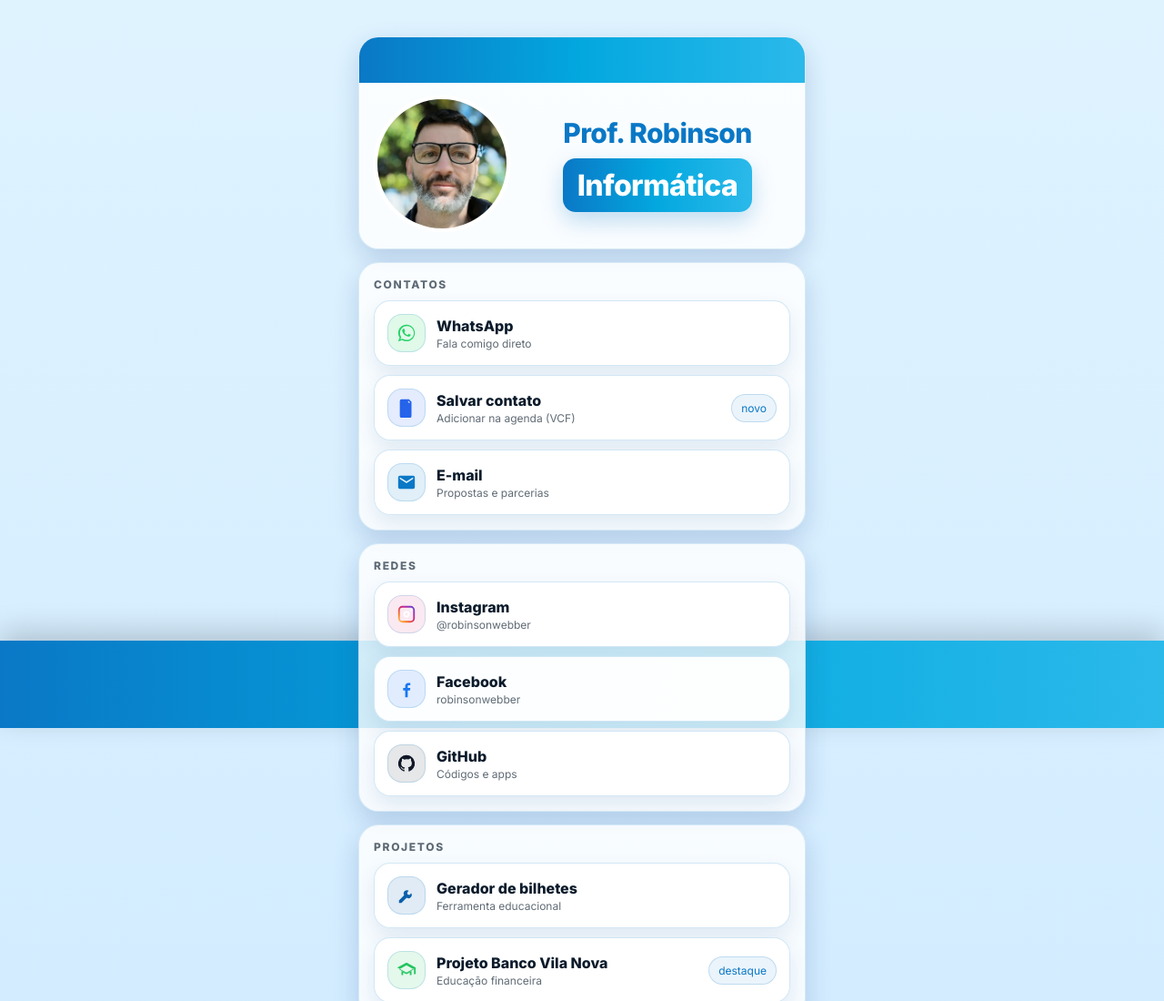
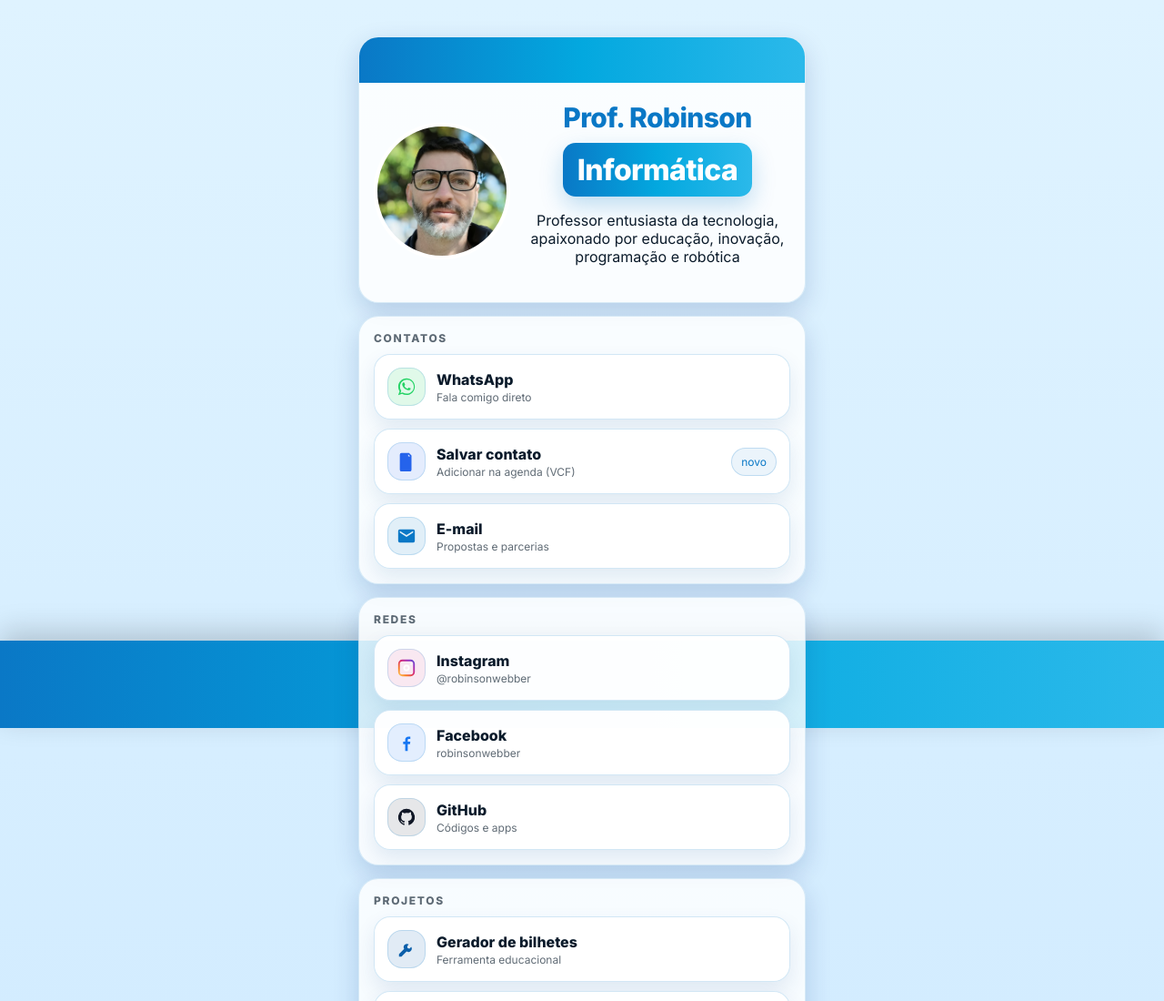
Before and after one commit to RobinsonWebber/Linkfree, a plain HTML site: page index.html in a window 1280 px wide. Shown: the top 1100 px of the page at 91% size. Drawn offline with Linux system fonts and the light colour scheme.

Commit message:
Update index.html

```diff
--- a/index.html
+++ b/index.html
@@ -28,6 +28,7 @@
         <div class="banner-title">
           <p class="line1"></p>
           <p class="line2"></p>
+          <p class="line3">Professor entusiasta da tecnologia, apaixonado por educação, inovação, programação e robótica</p>
         </div>
       </div>
       <div class="hero-right">
```
